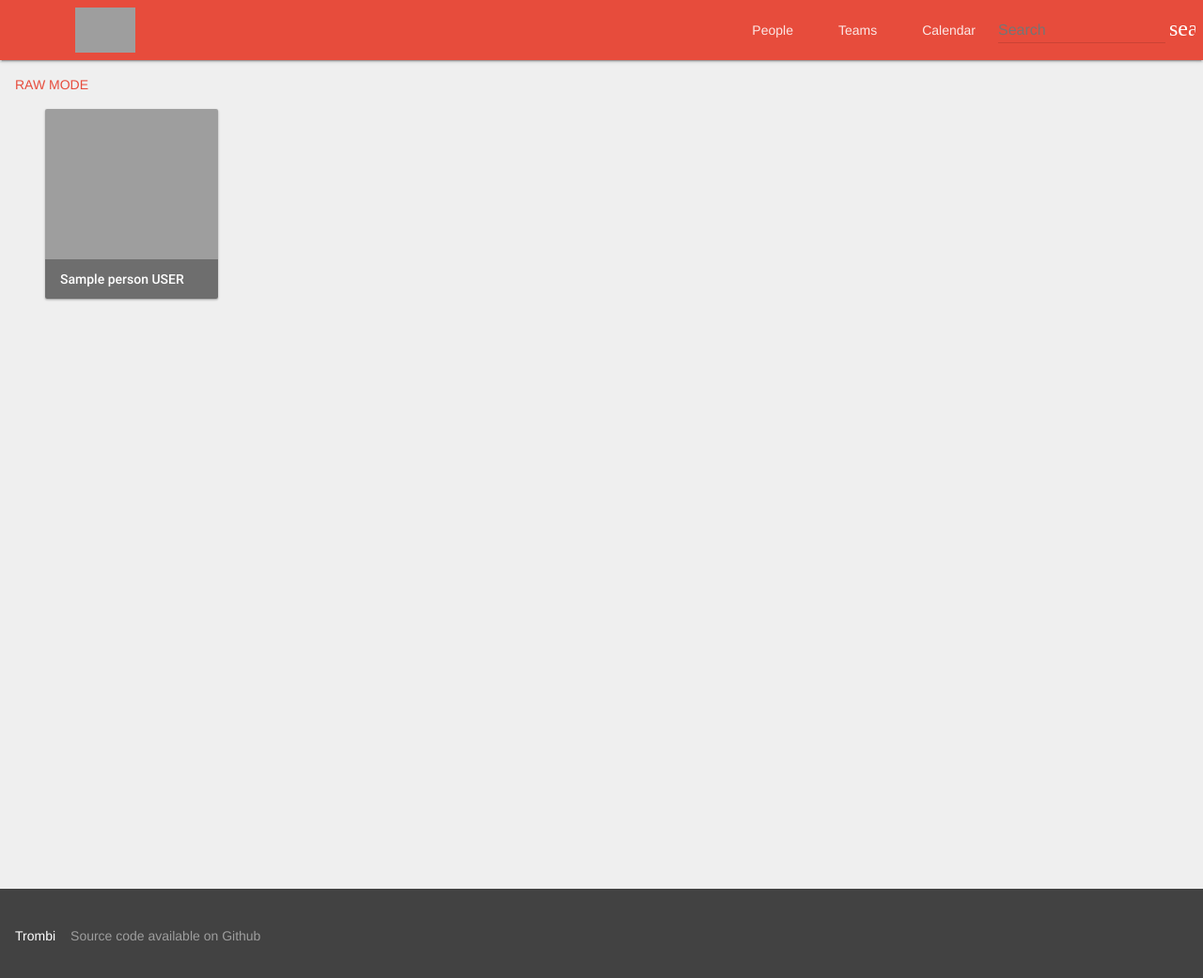
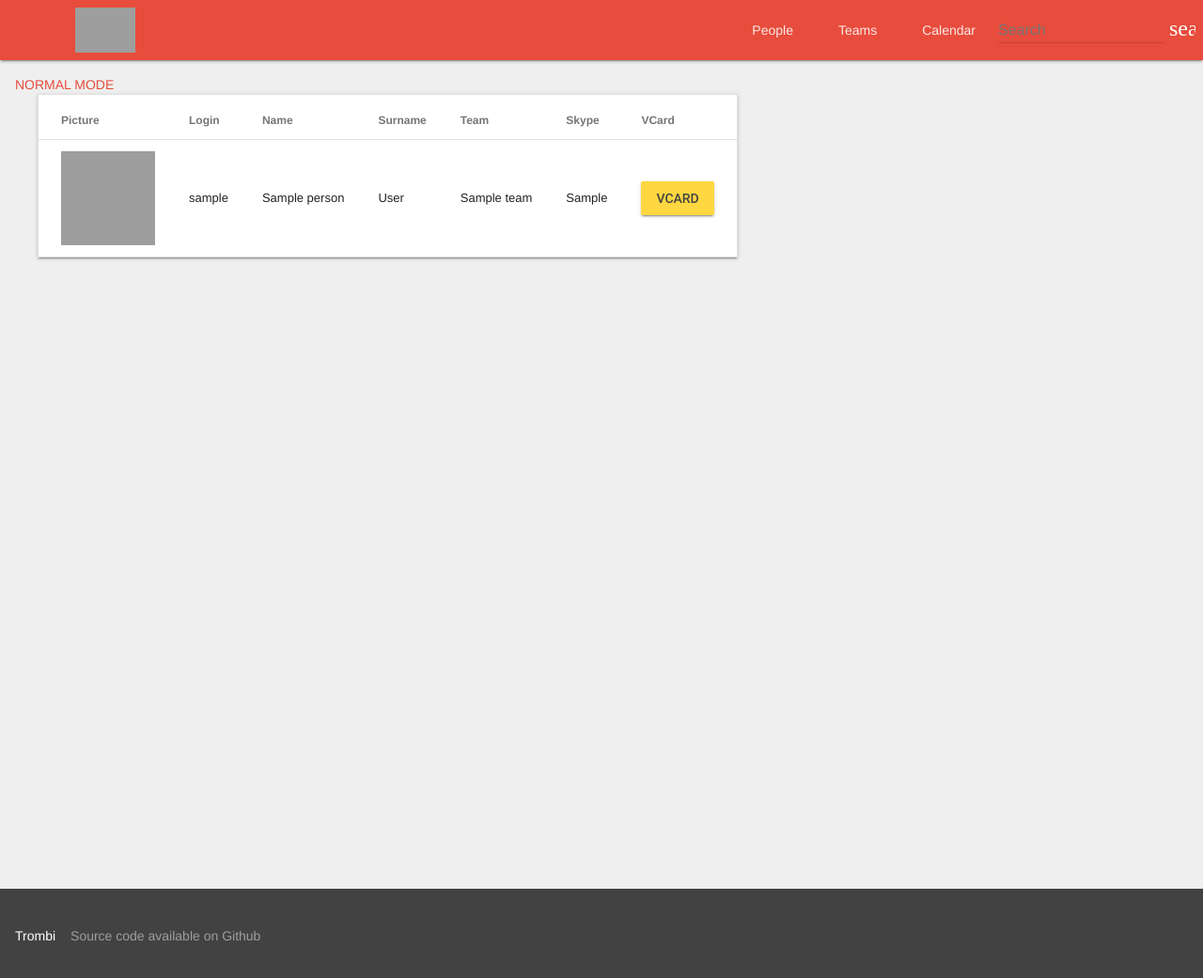
Before and after one commit to Mogmi95/Trombi, a Flask app: page /?list=true in a window 1280 px wide. Shown: the top 1041 px of the page at 94% size. Run offline with Flask 2, Linux system fonts and the light colour scheme; tables that the repository leaves empty hold one stand-in row (values such as "Sample post"); parts of the project's set-up code (start-up, migrations or seed data) failed here and were passed over; some libraries are stand-ins or nearby versions; grey boxes are pictures that could not be loaded.

Commit message:
Changed "raw" to "list"

```diff
--- a/main.py
+++ b/main.py
@@ -10,11 +10,11 @@ from wtforms.validators import DataRequired
 from app import db, app
 from models import Person, Team
 
-def get_raw_mode(request):
-    raw_mode = request.args.get('raw')
-    if (raw_mode != 'true'):
-        raw_mode = None
-    return raw_mode
+def get_list_mode(request):
+    list_mode = request.args.get('list')
+    if (list_mode != 'true'):
+        list_mode = None
+    return list_mode
 
 @app.route("/")
 def main():
@@ -24,7 +24,7 @@ def main():
 def show_all():
     title = "Trombi"
     persons = Person.query.order_by(Person.surname).all()
-    return render_template('all.html', persons=persons, title=title, raw_mode=get_raw_mode(request), raw_url='')
+    return render_template('all.html', persons=persons, title=title, list_mode=get_list_mode(request), list_url='')
 
 @app.route("/person/<login>")
 def show_person(login=None):
@@ -66,7 +66,7 @@ def show_search(query=None):
 
     if (len(persons.all()) == 1):
         return show_person(persons.first().login)
-    return render_template('all.html', persons=persons, message=message, title=title, raw_mode=get_raw_mode(request), raw_url=url_for('show_search', query=initial_query))
+    return render_template('all.html', persons=persons, message=message, title=title, list_mode=get_list_mode(request), list_url=url_for('show_search', query=initial_query))
 
 @app.route('/search/', methods=['POST'])
 def search():
@@ -76,6 +76,7 @@ def search():
 @app.route("/calendar")
 def show_calendar():
     title = "Calendar"
+
 
     persons = Person.query.all()
 
@@ -119,7 +120,7 @@ def show_team(team=None):
 
     print(team.persons)
 
-    return render_template('team.html', team=team, tree=tree, title=title, raw_mode=get_raw_mode(request), raw_url='')
+    return render_template('team.html', team=team, tree=tree, title=title, list_mode=get_list_mode(request), list_url='')
 
 def build_tree_teams(team):
     print(team)
--- a/static/style.css
+++ b/static/style.css
@@ -57,15 +57,15 @@ a {
   background-color: rgba(0, 0, 0, 0.5);
 }
 
-/* All raw list */
+/* All list list */
 
-.raw_data_table_container {
+.list_data_table_container {
   max-width: 1200px;
   margin-left: auto;
   margin-right: auto;
 }
 
-.raw_list_img {
+.list_list_img {
   width: 100px;
   height: 100px;
 }
--- a/templates/all.html
+++ b/templates/all.html
@@ -7,9 +7,9 @@
 
 {{ message }}
 
-{% if raw_mode is none %}
+{% if list_mode is none %}
 
-<span><a href="{{ raw_url }}?raw=true">RAW MODE</a></span>
+<span><a href="{{ list_url }}?list=true">LIST MODE</a></span>
 
 <div class="mdl-grid custom-grid">
     {% for person in persons %}
@@ -28,10 +28,10 @@
 
 {% else %}
 
-<span><a href="{{ raw_url }}?raw=false">NORMAL MODE</a></span>
+<span><a href="{{ list_url }}?list=false">NORMAL MODE</a></span>
 
-<div class="raw_data_table_container">
-  <table class="raw_data_table mdl-data-table mdl-js-data-table mdl-shadow--2dp">
+<div class="list_data_table_container">
+  <table class="list_data_table mdl-data-table mdl-js-data-table mdl-shadow--2dp">
     <thead>
       <tr>
         <th class="mdl-data-table__cell--non-numeric">Picture</th>
@@ -46,7 +46,7 @@
     <tbody>
       {% for person in persons %}
       <tr>
-        <td class="mdl-data-table__cell--non-numeric"><a href="/person/{{ person.login }}"><div class="raw_list_img" style="background: url({{ url_for('static', filename='images/photos/' + person.login + '.jpg') }}) center / cover;"></div></a></td>
+        <td class="mdl-data-table__cell--non-numeric"><a href="/person/{{ person.login }}"><div class="list_list_img" style="background: url({{ url_for('static', filename='images/photos/' + person.login + '.jpg') }}) center / cover;"></div></a></td>
         <td class="mdl-data-table__cell--non-numeric">{{ person.login }}</td>
         <td class="mdl-data-table__cell--non-numeric">{{ person.name }}</td>
         <td class="mdl-data-table__cell--non-numeric">{{ person.surname }}</td>
```
Also changed, not shown: templates/team.html (+8 -8 lines).
